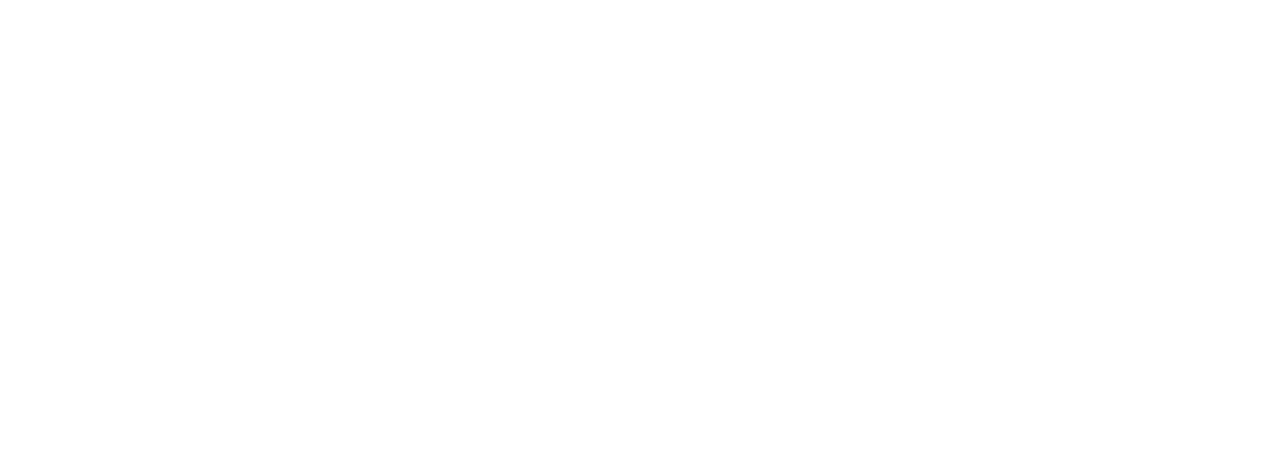
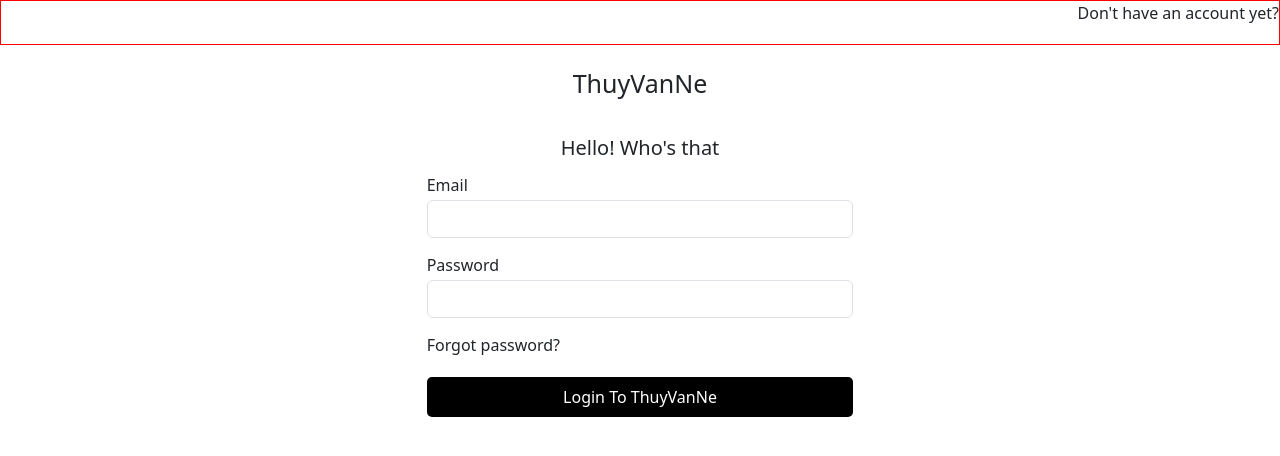
Before and after one commit to anhlinh-II/my-first-react, a React (Create React App) app: page /login in a window 1280 px wide. Before the commit this address had no page. Shown: the top 456 px of the page. Built offline with nearby package versions, Linux system fonts and the light colour scheme.

Commit message:
design login

```diff
--- a/src/components/Admin/Content/ManageUser.js
+++ b/src/components/Admin/Content/ManageUser.js
@@ -7,24 +7,26 @@ import ModalUpdateUser from "./ModalUpdateUser";
 import ModalDeleteUser from "./ModalDeleteUser";
 import ModalViewUser from "./ModalViewUser";
 import TableUserPaginate from "./TableUserPaginate";
+import { set } from "lodash";
 // import { fromPairs } from "lodash";
 
 const ManageUser = (props) => {
-     const LIMIT_USER = 6;
-     const [pageCount, setPageCount] = useState(0)
+     const LIMIT_USER = 3;
+     const [pageCount, setPageCount] = useState(0);
+     const [currentPage, setCurrentPage] = useState(1)
 
-     const [showModalCreateUser, setShowModalCreateUser] = useState(false)
+     const [showModalCreateUser, setShowModalCreateUser] = useState(false);
 
-     const [showModalUpdateUser, setShowModalUpdateUser] = useState(false)
-     const [dataUpdate, setDataUpdate] = useState({})
+     const [showModalUpdateUser, setShowModalUpdateUser] = useState(false);
+     const [dataUpdate, setDataUpdate] = useState({});
 
-     const [showModalDeleteUser, setShowModalDeleteUser] = useState(false)
-     const [dataDelete, setDataDelete] = useState({})
+     const [showModalDeleteUser, setShowModalDeleteUser] = useState(false);
+     const [dataDelete, setDataDelete] = useState({});
 
-     const [dataView, setDataView] = useState({})
-     const [showModalViewUser, setShowModalViewUser] = useState(false)
+     const [dataView, setDataView] = useState({});
+     const [showModalViewUser, setShowModalViewUser] = useState(false);
 
-     const [listUsers, setListUsers] = useState([])
+     const [listUsers, setListUsers] = useState([]);
 
      useEffect(() => {
           fetchListUsersWithPaginate(1);
@@ -91,14 +93,19 @@ const ManageUser = (props) => {
                               handleClickBtnView={handleClickBtnView}
                               handleClickBtnUpdate={handleClickBtnUpdate}
                               handleClickBtnDelete={handleClickBtnDelete}
+                              pageCount={pageCount}
                               fetchListUsersWithPaginate={fetchListUsersWithPaginate}
-                              pageCount={pageCount}
+                              currentPage={currentPage}
+                              setCurrentPage={setCurrentPage}
                          />
                     </div>
                     <ModalCreateUser
                          show={showModalCreateUser}
                          setShow={setShowModalCreateUser}
                          fetchListUsers={fetchListUsers}
+                         fetchListUsersWithPaginate={fetchListUsersWithPaginate}
+                         currentPage={currentPage}
+                         setCurrentPage={setCurrentPage}
                     />
                     <ModalUpdateUser
                          show={showModalUpdateUser}
@@ -106,17 +113,26 @@ const ManageUser = (props) => {
                          fetchListUsers={fetchListUsers}
                          dataUpdate={dataUpdate}
                          resetUpdateData={resetUpdateData}
+                         fetchListUsersWithPaginate={fetchListUsersWithPaginate}
+                         currentPage={currentPage}
+                         setCurrentPage={setCurrentPage}
                     />
                     <ModalDeleteUser
                          show={showModalDeleteUser}
                          setShow={setShowModalDeleteUser}
                          dataDelete={dataDelete}
                          fetchListUsers={fetchListUsers}
+                         fetchListUsersWithPaginate={fetchListUsersWithPaginate}
+                         currentPage={currentPage}
+                         setCurrentPage={setCurrentPage}
                     />
                     <ModalViewUser
                          show={showModalViewUser}
                          setShow={setShowModalViewUser}
                          dataView={dataView}
+                         fetchListUsersWithPaginate={fetchListUsersWithPaginate}
+                         currentPage={currentPage}
+                         setCurrentPage={setCurrentPage}
                     />
                </div>
           </div>
--- a/src/components/Admin/Content/ModalDeleteUser.js
+++ b/src/components/Admin/Content/ModalDeleteUser.js
@@ -16,7 +16,9 @@ const ModalDeleteUser = (props) => {
                toast.success(data.EM);
                console.log('ok2')
                handleClose();
-               await props.fetchListUsers()
+               // await props.fetchListUsers()
+               props.setCurrenPage(1)
+               await props.fetchListUsersWithPaginate(1)
           }
 
           if(data && data.EC !== 0) {
--- a/src/components/Admin/Content/ModalUpdateUser.js
+++ b/src/components/Admin/Content/ModalUpdateUser.js
@@ -73,7 +73,9 @@ const ModalUpdateUser = (props) => {
           if(data && data.EC === 0) {
                toast.success(data.EM);
                handleClose();
-               await props.fetchListUsers()
+               // await props.fetchListUsers()
+               // props.setCurrenPage(1)
+               await props.fetchListUsersWithPaginate(props.currentPage + 1)
           }
 
           if(data && data.EC !== 0) {
--- a/src/components/Admin/Content/TableUserPaginate.js
+++ b/src/components/Admin/Content/TableUserPaginate.js
@@ -69,6 +69,7 @@ const TableUserPaginate = (props) => {
                          containerClassName="pagination"
                          activeClassName="active"
                          renderOnZeroPageCount={null}
+                         forcePage={props.currentPage}
                     />
                </div>
           </>
--- /dev/null
+++ b/src/components/Auth/Login.js
@@ -0,0 +1,55 @@
+import { useState } from 'react';
+import './Login.scss';
+
+const Login = (props) => {
+
+     const [email, setEmail] = useState("")
+     const [password, setPassword] = useState("")
+
+     const handleLogin = () => {
+          alert('ngu')
+     }
+
+     return (
+          <div className="login-container">
+               <div className='header'>
+                    Don't have an account yet?
+               </div>
+               <div className='title col-4 mx-auto'>
+                    ThuyVanNe
+               </div>
+               <div className='welcome col-4 mx-auto'>
+                    Hello! Who's that
+               </div>
+               <div className='content-form col-4 mx-auto'>
+                    <div className='form-group'>
+                         <label>Email</label>
+                         <input
+                              type={"email"}
+                              className='form-control'
+                              value={email}
+                              onChange={(event) => setEmail(event.target.value)}
+                         />
+                    </div>
+                    <div className='form-group'>
+                         <label>Password</label>
+                         <input
+                              type={"password"}
+                              className='form-control'
+                              value={password}
+                              onChange={(event) => setEmail(event.target.value)}
+                         />
+                    </div>
+                    <span className='forgot-password'>Forgot password?</span>
+                    <div>
+                         <button
+                              className='btn-submit'
+                              onClick={() => handleLogin()}
+                         >Login To ThuyVanNe</button>
+                    </div>
+               </div>
+          </div>
+     )
+}
+
+export default Login;
--- /dev/null
+++ b/src/components/Auth/Login.scss
@@ -0,0 +1,32 @@
+.login-container {
+     .header {
+          height: 45px;
+          text-align: right;
+          border: 1px solid red;
+     }
+     .title {
+          font-size: 25px;
+          padding: 20px 0;
+          text-align: center;
+     }
+     .welcome {
+          font-size: 20px;
+          padding: 10px 0;
+          text-align: center;
+     }
+     .content-form {
+          input {
+               margin-bottom: 15px;
+               margin-top: 3px;
+          }
+          button {
+               width: 100%;
+               height: 40px;
+               border: none;
+               margin: 20px 0;
+               border-radius: 5px;
+               color: white;
+               background-color: black;
+          }
+     }
+}
--- a/src/components/Header/Headers.js
+++ b/src/components/Header/Headers.js
@@ -2,9 +2,16 @@ import Container from 'react-bootstrap/Container';
 import Nav from 'react-bootstrap/Nav';
 import Navbar from 'react-bootstrap/Navbar';
 import NavDropdown from 'react-bootstrap/NavDropdown';
-import { NavLink } from 'react-router-dom';
+import { NavLink, useNavigate } from 'react-router-dom';
 
 const Header = () => {
+
+    const navigate = useNavigate();
+
+    const handleLogin = () => {
+        navigate('/login')
+    }
+
     return (
         <Navbar expand="lg" className="bg-body-tertiary">
             <Container>
@@ -20,7 +27,7 @@ const Header = () => {
                         <Nav.Link href="#link">Admin</Nav.Link> */}
                     </Nav>
                     <Nav>
-                        <button className='btn-login'>Log in</button>
+                        <button className='btn-login' onClick={() => handleLogin()}>Log in</button>
                         <button className='btn-signup'>Sign up</button>
                         <NavDropdown title="Setting" id="basic-nav-dropdown">
                             <NavDropdown.Item>Login</NavDropdown.Item>
--- a/src/index.js
+++ b/src/index.js
@@ -16,6 +16,7 @@ import Homepage from './components/Home/Homepage';
 import ManageUser from './components/Admin/Content/ManageUser';
 import DashBoard from './components/Admin/Content/Dashboard';
 import 'react-toastify/dist/ReactToastify.css';
+import Login from './components/Auth/Login';
 
 const root = ReactDOM.createRoot(document.getElementById('root'));
 root.render(
@@ -31,6 +32,7 @@ root.render(
           <Route index element={<DashBoard />} />
           <Route path='manage-users' element={<ManageUser />} />
         </Route>
+        <Route path='login' element={<Login />} />
       </Routes>
     </BrowserRouter>
     {/* </React.StrictMode> */}
```
